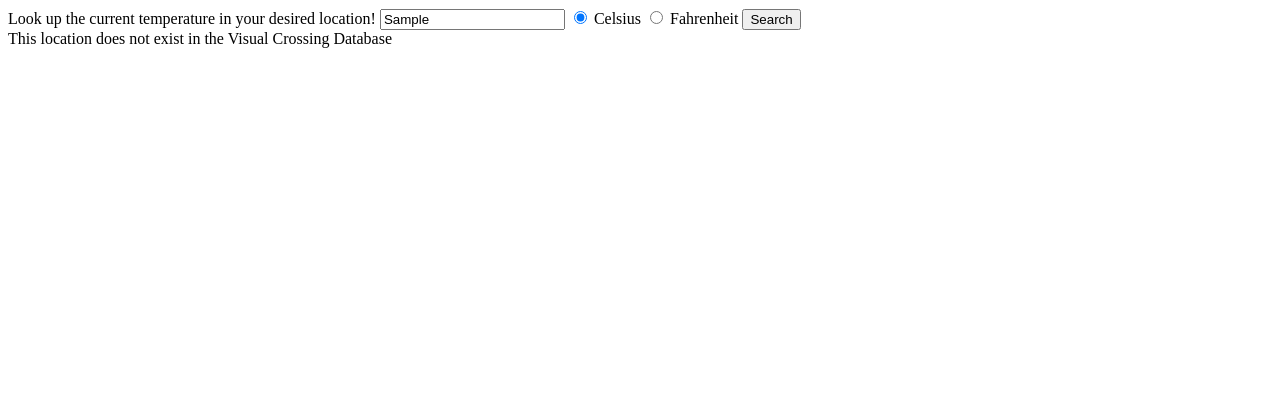
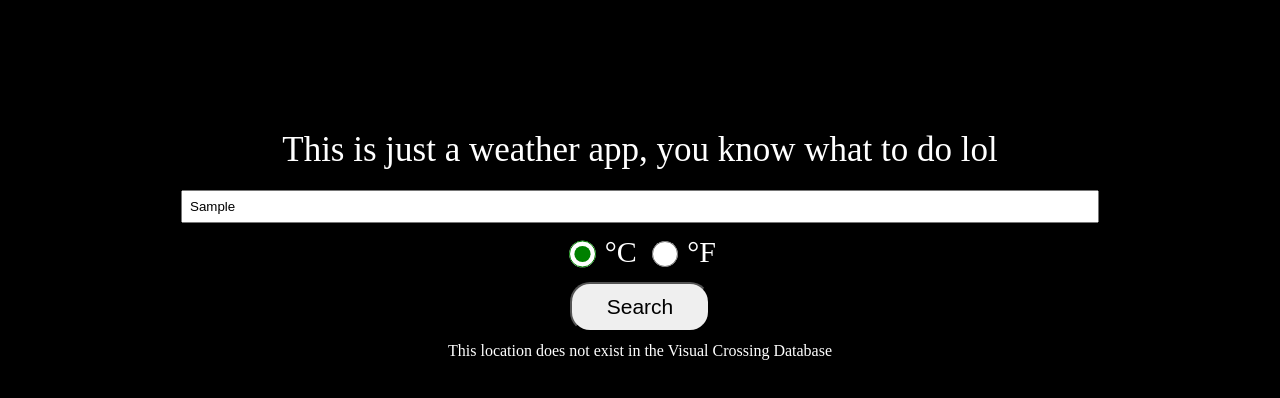
Before and after one commit to Omar05112/weather-app, a website built with webpack: page src/template.html in a window 1280 px wide. Both pictures are taken after typing "Sample" into the empty fields and a click on the button "Search". Built offline with nearby package versions, Linux system fonts and the light colour scheme; no server answers.

Commit message:
App technically done, needs some styling changes

```diff
--- a/src/index.js
+++ b/src/index.js
@@ -3,15 +3,17 @@ import { fetchWeatherData } from "./fetchWeatherData.js";
 import { renderWeatherData } from "./renderWeatherData.js";
 
 const searchButton = document.getElementById("search-button");
-
+const displayContainer =document.getElementById("display-container");
 hideLoader();
 
 searchButton.addEventListener("click", async (e) => {
+
   showLoader();
   e.preventDefault();
   fetchWeatherData().then((data) => {
     try {
       console.log(data);
+      displayContainer.innerHTML="";
       renderWeatherData(data);
     } catch (error) {
       console.log(error);
@@ -22,7 +24,7 @@ searchButton.addEventListener("click", async (e) => {
 });
 
 function showLoader() {
-  document.getElementById("loading-display").style.display = "block";
+  document.getElementById("loading-display").style.display = "grid";
 }
 
 function hideLoader() {
--- a/src/loadingDisplay.js
+++ /dev/null
@@ -1,3 +0,0 @@
-export const loadingDisplay = () => {
-
-};
--- a/src/renderWeatherData.js
+++ b/src/renderWeatherData.js
@@ -5,51 +5,80 @@ export const renderWeatherData = async (data) => {
   try {
     errorMessage.textContent = "";
     const temperatureDisplay = document.createElement("div");
+
     const conditionsDisplay = document.createElement("div");
+
     const dateDisplay = document.createElement("div");
+
     const feelsLikeDisplay = document.createElement("div");
+
     const timezoneDisplay = document.createElement("div");
+
     const descriptionDisplay = document.createElement("div");
 
     const displayContainer = document.getElementById("display-container");
-    const tempandicon = document.getElementById(
-      "temperature-and-icon-and-feels-like",
+
+    const eachDisplayElement = document.createElement("div");
+    eachDisplayElement.id = "each-display";
+    displayContainer.appendChild(eachDisplayElement);
+
+    const firstTwoElement = document.createElement("div");
+    firstTwoElement.id = "first-two";
+    eachDisplayElement.appendChild(firstTwoElement);
+
+    const temperatureAndIconAndFeelsLikeElement = document.createElement("div");
+    temperatureAndIconAndFeelsLikeElement.id =
+      "temperature-and-icon-and-feels-like";
+    firstTwoElement.appendChild(temperatureAndIconAndFeelsLikeElement);
+
+    const temperatureAndIconElement = document.createElement("div");
+    temperatureAndIconElement.id = "temperature-and-icon";
+
+    temperatureAndIconAndFeelsLikeElement.appendChild(
+      temperatureAndIconElement,
     );
-    const condandtimeandtimezone = document.getElementById(
-      "conditions-and-date-and-timezone",
-    );
+
+    const conditionsAndDateAndTimezoneElement = document.createElement("div");
+    conditionsAndDateAndTimezoneElement.id = "conditions-and-date-and-timezone";
+    firstTwoElement.appendChild(conditionsAndDateAndTimezoneElement);
+
+    const descriptionContainerElement = document.createElement("div");
+    descriptionContainerElement.id = "description-container";
+    eachDisplayElement.appendChild(descriptionContainerElement);
 
     import(`./icons/${data.Icon}.svg`).then((module) => {
       const weatherImage = document.createElement("img");
       weatherImage.id = "weather-icon";
       weatherImage.src = module.default;
-      tempandicon.appendChild(weatherImage);
+      temperatureAndIconElement.appendChild(weatherImage);
     });
 
     temperatureDisplay.id = "temperature-display";
     temperatureDisplay.textContent = data.Temperature;
-    tempandicon.appendChild(temperatureDisplay);
+    temperatureAndIconElement.appendChild(temperatureDisplay);
 
     conditionsDisplay.id = "conditions-display";
     conditionsDisplay.textContent = data.Conditions;
-    condandtimeandtimezone.appendChild(conditionsDisplay);
+    conditionsAndDateAndTimezoneElement.appendChild(conditionsDisplay);
 
     dateDisplay.id = "date-display";
     dateDisplay.textContent = data.Date;
-    condandtimeandtimezone.appendChild(dateDisplay);
+    conditionsAndDateAndTimezoneElement.appendChild(dateDisplay);
 
     feelsLikeDisplay.id = "feelslike-display";
-    feelsLikeDisplay.textContent = `Feels like: ${data.FeelsLike}`;
-    tempandicon.appendChild(feelsLikeDisplay);
+    feelsLikeDisplay.textContent = `Feels like ${data.FeelsLike}`;
+    temperatureAndIconAndFeelsLikeElement.appendChild(feelsLikeDisplay);
 
     timezoneDisplay.id = "timezone-display";
     timezoneDisplay.textContent = data.Timezone;
-    condandtimeandtimezone.appendChild(timezoneDisplay);
+    conditionsAndDateAndTimezoneElement.appendChild(timezoneDisplay);
 
     descriptionDisplay.id = "description-display";
     descriptionDisplay.textContent = data.Description;
-    displayContainer.appendChild(descriptionDisplay);
+    eachDisplayElement.appendChild(descriptionDisplay);
   } catch (error) {
+    const displayContainer = document.getElementById("display-container");
+    displayContainer.innerHTML="";
     errorMessage.textContent =
       "This location does not exist in the Visual Crossing Database";
     console.log(error);
--- a/src/style.css
+++ b/src/style.css
@@ -1,32 +1,143 @@
-
-#loading-display{
-
-  width: 50px;
-  --b: 8px;
-  aspect-ratio: 1;
-  border-radius: 50%;
-  padding: 1px;
-  background: conic-gradient(#0000 10%,#f03355) content-box;
-  -webkit-mask:
-    repeating-conic-gradient(#0000 0deg,#000 1deg 20deg,#0000 21deg 36deg),
-    radial-gradient(farthest-side,#0000 calc(100% - var(--b) - 1px),#000 calc(100% - var(--b)));
-  -webkit-mask-composite: destination-in;
-          mask-composite: intersect;
-  animation:l4 1s infinite steps(10);
-}
-@keyframes l4 {to{transform: rotate(1turn)}}
-
-
-#display-container{
-  font-size: 30px;
+body {
+  display: flex;
+  margin-top: 130px;
+  padding: 0;
+  background-color: #000;
+  color: white;
+  flex-direction: column;
+  align-items: center;
+  justify-content: center;
+  gap: 10px;
 }
 
+#loading-display {
+  height: 90px;
+  aspect-ratio: 1;
+  display: grid;
+  background:
+    radial-gradient(farthest-side, #000 15%, #0000 18%),
+    radial-gradient(50% 100% at 50% 160%, #fff 95%, #0000) top/100% 50%,
+    radial-gradient(50% 100% at 50% -60%, #fff 95%, #0000) bottom/100% 50%;
+  background-repeat: no-repeat;
+}
+#loading-display:before {
+  content: "";
+  background: inherit;
+  opacity: 0.6;
+  animation: l1 1s infinite;
+}
+@keyframes l1 {
+  to {
+    transform: scale(3);
+    opacity: 0;
+  }
+}
 
 #weather-icon {
-  height: 70px;
-  width: 70px;
+  height: 90px;
+  width: 90px;
 }
 
-#first-two{
+#first-two {
   display: flex;
+  gap: 60px;
 }
+
+#temperature-and-icon {
+  display: flex;
+  gap: 10px;
+}
+
+#each-display {
+  border: 2px solid white;
+  display: grid;
+  gap: 10px;
+  width: fit-content;
+  padding: 10px;
+  animation: slideUp 1s ease forwards;
+  animation-fill-mode: backwards;
+}
+
+@keyframes slideUp {
+  from {
+    opacity: 0;
+    transform: translateY(100px);
+  }
+  to {
+    opacity: 1;
+    transform: translateY(0);
+  }
+}
+
+#temperature-display {
+  color: yellow;
+  font-size: 80px;
+}
+#feelslike-display {
+  color: rgb(255, 255, 171);
+  font-size: 35px;
+}
+#conditions-and-date-and-timezone {
+  font-size: 35px;
+}
+
+#description-display {
+  font-size: 23px;
+}
+
+#labelandtext {
+  display: flex;
+  flex-direction: column;
+  align-items: center;
+  gap: 20px;
+}
+
+#bothradios {
+  display: flex;
+  font-size: 30px;
+  gap: 10px;
+  align-items: center;
+  justify-content: center;
+}
+
+#fahside,
+#celsiusside {
+  display: flex;
+  gap: 6px;
+}
+
+#search-button {
+  cursor: pointer;
+  height: 50px;
+  width: 140px;
+  font-size: 21px;
+  border-radius: 20px;
+}
+
+#dothething {
+  font-size: 35px;
+}
+
+#user-input {
+  width: 900px;
+  padding: 7px;
+}
+
+#weather-form {
+  display: flex;
+  flex-direction: column;
+  gap: 12px;
+  align-items: center;
+}
+
+#display-container {
+  display: flex;
+  align-items: center;
+  justify-content: center;
+}
+
+input[type="radio"] {
+  width: 2em;
+  height: 2rem;
+  accent-color: green;
+}
--- a/src/template.html
+++ b/src/template.html
@@ -8,24 +8,31 @@
   </head>
   <body>
     <form id="weather-form">
-      <label for="user-input"
-        >Look up the current temperature in your desired location!
-      </label>
-      <input type="text" id="user-input" name="user-input" />
-      <input type="radio" name="temperature" id="celsius" checked="checked" />
-      <label for="celsius">Celsius</label>
-      <input type="radio" name="temperature" id="fahrenheit" />
-      <label for="fahrenheit">Fahrenheit</label>
+      <div id="labelandtext">
+        <label for="user-input" id="dothething"
+          >This is just a weather app, you know what to do lol
+        </label>
+        <input type="text" id="user-input" name="user-input" />
+      </div>
+      <div id="bothradios">
+        <div id="celsiusside">
+          <input
+            type="radio"
+            name="temperature"
+            id="celsius"
+            checked="checked"
+          />
+          <label for="celsius">°C</label>
+        </div>
+        <div id="fahside">
+          <input type="radio" name="temperature" id="fahrenheit" />
+          <label for="fahrenheit">°F</label>
+        </div>
+      </div>
       <button id="search-button">Search</button>
     </form>
     <div id="loading-display"></div>
     <div id="error-message"></div>
-    <div id="display-container">
-      <div id="first-two">
-        <div id="temperature-and-icon-and-feels-like"></div>
-        <div id="conditions-and-date-and-timezone"></div>
-      </div>
-      <div id="description-container"></div>
-    </div>
+    <div id="display-container"></div>
   </body>
 </html>
```
Also changed, not shown: 1 other file.
